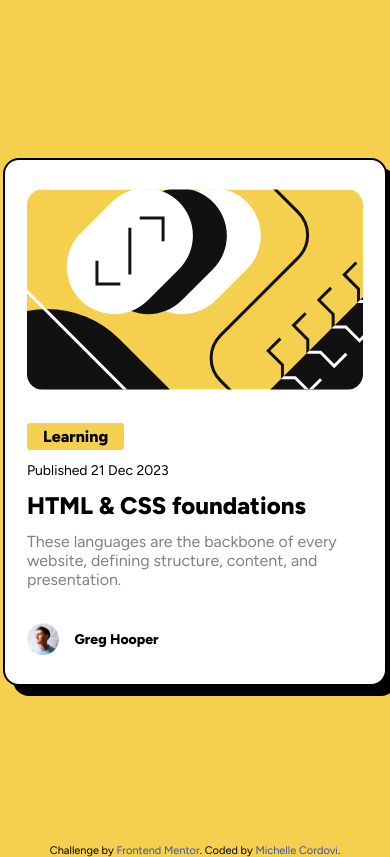
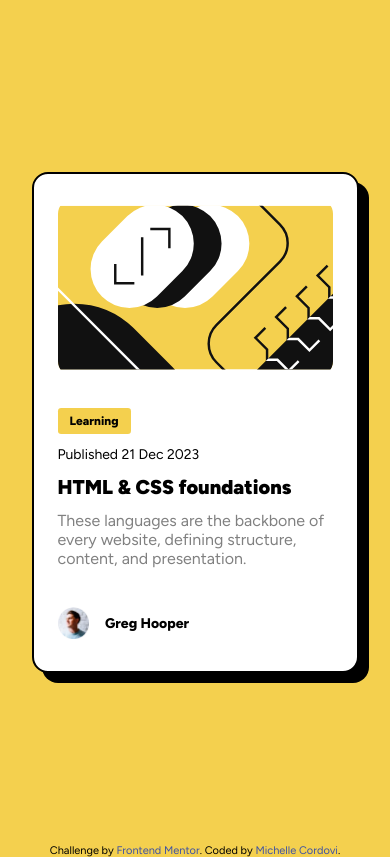
Before and after one commit to michellecordovi/BlogPreviewCard, a plain HTML site: page index.html in a window 390 px wide. Drawn offline with Linux system fonts and the light colour scheme.

Commit message:
make responsive to mobile

```diff
--- a/styles.css
+++ b/styles.css
@@ -13,12 +13,15 @@ html {
 body {
       background-color: hsl(47, 88%, 63%);
       height: 100vh;
-
 }
 
 h1 {
       font-size: 1.5rem;
-      font-weight: 800;
+      font-weight: 900;
+}
+
+h1:hover{
+      color: hsl(47, 88%, 63%);
 }
 
 a {
@@ -34,11 +37,12 @@ main {
      display: grid;
      align-items: center;
      justify-content: center;
+     overflow: scroll;
 }
 
 .blog-card{
       width: 24rem;
-      height: 33rem;
+      height: 32.625rem;
       background-color: white;
       padding: 1.5rem;
       border-radius: 1rem;
@@ -50,16 +54,22 @@ main {
       row-gap: 1.5rem;
 }
 
+
 .card-image {
       border-radius: 1rem;
+      width: 100%;
+      height: 100%;
 }
 
 .type-tag{
       background-color: hsl(47, 88%, 63%);
-      width: fit-content;
-      padding: 0.25rem 1rem;
+      width: 82px;
+      height: 29px;
       border-radius: 0.2rem;
       font-weight: 800;
+      display: flex;
+      justify-content: center;
+      align-items: center;
 }
 
 .card-content{
@@ -99,3 +109,20 @@ main {
  .attribution a {
       color: hsl(228, 45%, 44%);
 }
+
+@media only screen and (max-width: 500px) {
+      .blog-card {
+            width: 327px;
+            height: 501px;
+      }
+
+      h1 {
+            font-size: 1.25rem;
+      }
+
+      .type-tag{
+            width: 73px;
+            height: 26px;
+            font-size: 0.75rem;
+      }
+}
```
